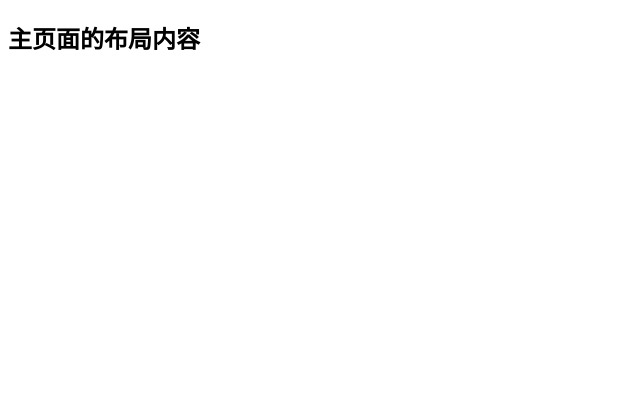
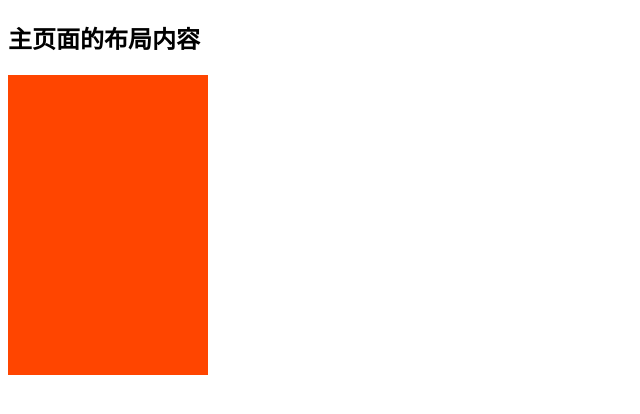
Before and after one commit to wangsk69/qianduan7, a plain HTML site: page index.html in a window 1280 px wide. Shown: the whole page, without its empty margins (0-640 px from the left). Drawn offline with Linux system fonts and the light colour scheme.

Commit message:
添加了样式

```diff
--- a/css/index.css
+++ b/css/index.css
@@ -0,0 +1,5 @@
+.box {
+  width: 200px;
+  height: 300px;
+  background-color: orangered;
+}
--- a/index.html
+++ b/index.html
@@ -5,8 +5,10 @@
   <meta name="viewport" content="width=device-width, initial-scale=1.0">
   <meta http-equiv="X-UA-Compatible" content="ie=edge">
   <title>主页面内容</title>
+  <link rel="stylesheet" href="./css/index.css">
 </head>
 <body>
   <h2>主页面的布局内容</h2>
+  <div class="box"></div>
 </body>
 </html>
```
